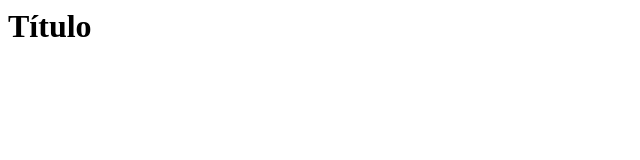
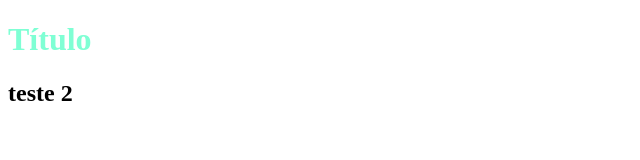
Before and after one commit to Vanessadgsr/teste-resposit-rio, a plain HTML site: page index.html in a window 1280 px wide. Shown: the whole page, without its empty margins (0-640 px from the left). Drawn offline with Linux system fonts and the light colour scheme.

Commit message:
novo commit

```diff
--- a/index.html
+++ b/index.html
@@ -1 +1,18 @@
-<h1>Título</h1>
+<!DOCTYPE html>
+<html lang="en">
+
+<head>
+    <meta charset="UTF-8">
+    <meta http-equiv="X-UA-Compatible" content="IE=edge">
+    <meta name="viewport" content="width=device-width, initial-scale=1.0">
+    <title>Document</title>
+    <link rel="stylesheet" href="style.css">
+</head>
+
+<body>
+    <h1 class="titulo1">Título</h1>
+
+    <h2>teste 2</h2>
+</body>
+
+</html>
--- a/style.css
+++ b/style.css
@@ -0,0 +1,3 @@
+.titulo1 {
+    color: aquamarine;
+}
```
Also changed, not shown: arquivo.js (added).
